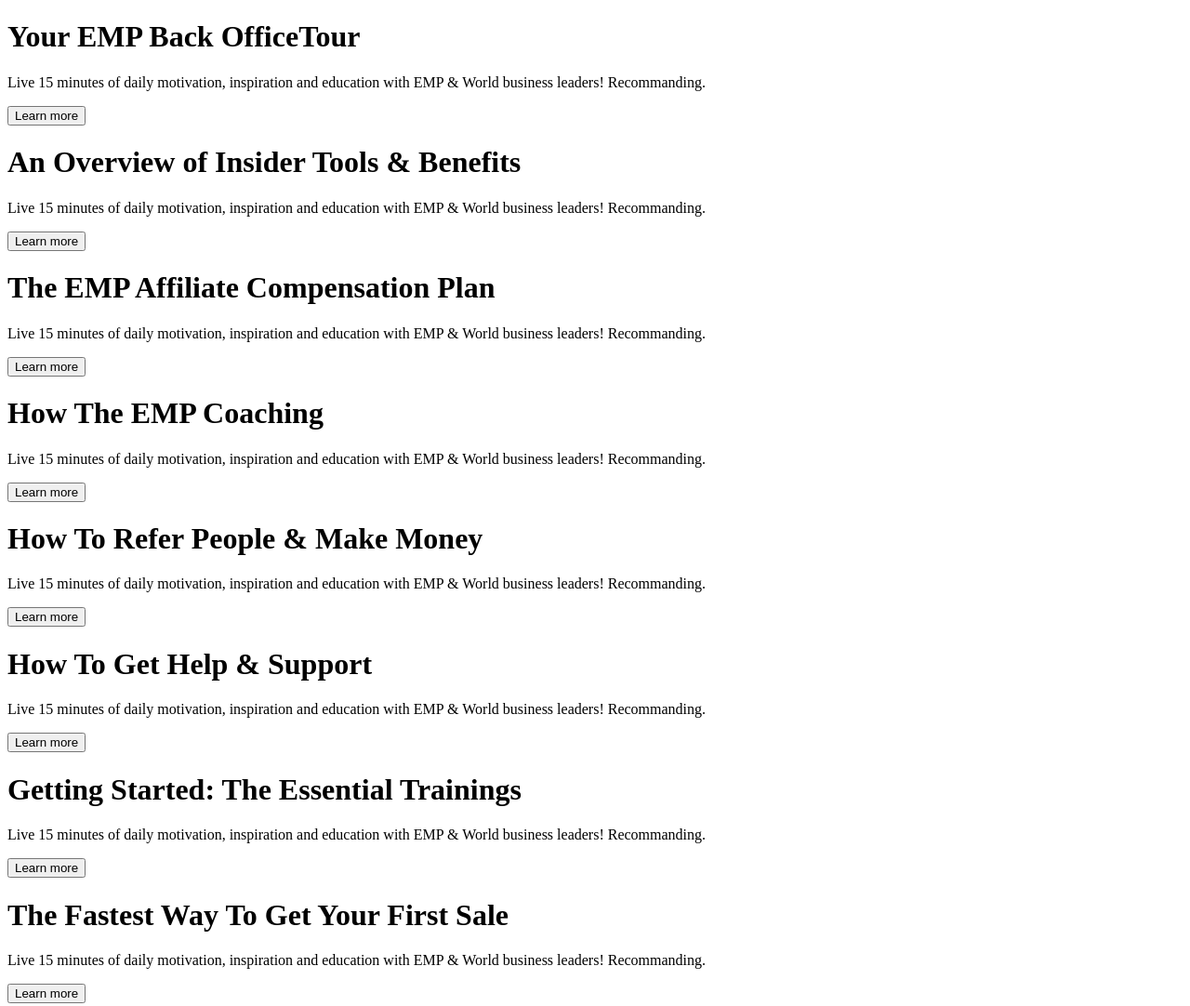
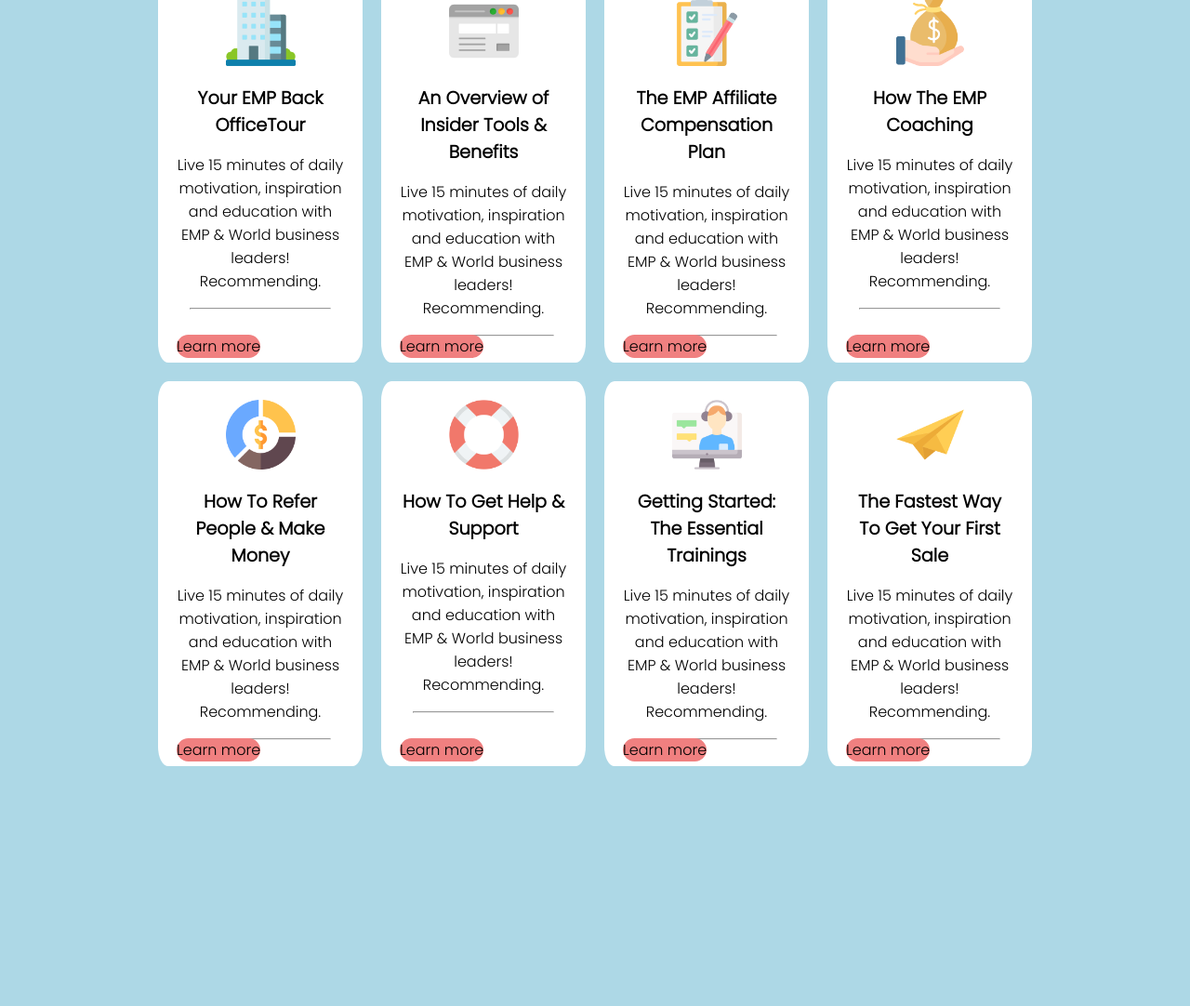
Before and after one commit to l4ur4nn3/grid-away-grid-ahoy, a plain HTML site: page index.html in a window 1280 px wide. Shown: the whole page at 93% size. After the commit the page ends 834 px from the top, so only its background shows below. Drawn offline with Linux system fonts and the light colour scheme.

Commit message:
going through the css - need to center the button

```diff
--- a/index.html
+++ b/index.html
@@ -10,76 +10,84 @@
 <body>
     <div class="grid">
         <div class="cases">
+            <img src="/ressources/office-building.png">
             <h1>
                 Your EMP Back OfficeTour
             </h1>
             <p>
-                Live 15 minutes of daily motivation, inspiration and education with EMP & World business leaders! Recommanding.
+                Live 15 minutes of daily motivation, inspiration and education with EMP & World business leaders! Recommending.
             </p>
-            <button>Learn more</button>
+            <hr><div class ="button">Learn more</div>
         </div>
         <div class="cases">
+            <img src="/ressources/browsing.png">
             <h1>
                 An Overview of Insider Tools & Benefits
             </h1>
             <p>
-                Live 15 minutes of daily motivation, inspiration and education with EMP & World business leaders! Recommanding.
+                Live 15 minutes of daily motivation, inspiration and education with EMP & World business leaders! Recommending.
             </p>
-            <button>Learn more</button>
+            <hr><div class ="button">Learn more</div>
         </div>
         <div class="cases">
+            <img src="/ressources/checklist.png">
             <h1>
                 The EMP Affiliate Compensation Plan
             </h1>
             <p>
-                Live 15 minutes of daily motivation, inspiration and education with EMP & World business leaders! Recommanding.
+                Live 15 minutes of daily motivation, inspiration and education with EMP & World business leaders! Recommending.
             </p>
-            <button>Learn more</button>
+            <hr><div class ="button">Learn more</div>
         </div>
         <div class="cases">
+            <img src="/ressources/salary.png">
             <h1>
                 How The EMP Coaching
             </h1>
             <p>
-                Live 15 minutes of daily motivation, inspiration and education with EMP & World business leaders! Recommanding.
+                Live 15 minutes of daily motivation, inspiration and education with EMP & World business leaders! Recommending.
             </p>
-            <button>Learn more</button>
+            <hr><div class ="button">Learn more</div>
         </div>
         <div class="cases">
+            <img src="/ressources/pie-chart.png">
             <h1>
                 How To Refer People & Make Money
             </h1>
             <p>
-                Live 15 minutes of daily motivation, inspiration and education with EMP & World business leaders! Recommanding.
+                Live 15 minutes of daily motivation, inspiration and education with EMP & World business leaders! Recommending.
             </p>
-            <button>Learn more</button>
+            <hr><div class ="button">Learn more</div>
         </div>
         <div class="cases">
+            <img src="ressources/life-buoy.png">
             <h1>
                 How To Get Help & Support
             </h1>
             <p>
-                Live 15 minutes of daily motivation, inspiration and education with EMP & World business leaders! Recommanding.
+                Live 15 minutes of daily motivation, inspiration and education with EMP & World business leaders! Recommending.
             </p>
-            <button>Learn more</button>
+            <hr><div class ="button">Learn more</div>
         </div>
         <div class="cases">
+            <img src="/ressources/online-class.png">
             <h1>
                 Getting Started: The Essential Trainings
             </h1>
             <p>
-                Live 15 minutes of daily motivation, inspiration and education with EMP & World business leaders! Recommanding.
+                Live 15 minutes of daily motivation, inspiration and education with EMP & World business leaders! Recommending.
             </p>
-            <button>Learn more</button>
+            <hr><div class ="button">Learn more</div>
         </div>
         <div class="cases">
+            <img src="/ressources/paper-airplane.png">
             <h1>
                 The Fastest Way To Get Your First Sale
             </h1>
             <p>
-                Live 15 minutes of daily motivation, inspiration and education with EMP & World business leaders! Recommanding.
+                Live 15 minutes of daily motivation, inspiration and education with EMP & World business leaders! Recommending.
             </p>
-            <button>Learn more</button>
+            <hr><div class ="button">Learn more</div>
         </div>
     </div>
 </body>
--- a/ressources/style.css
+++ b/ressources/style.css
@@ -0,0 +1,47 @@
+@import url('https://fonts.googleapis.com/css2?family=Poppins:wght@300&display=swap');
+
+.grid {
+    display: grid;
+    grid-template-columns: 1fr 1fr 1fr 1fr;
+    grid-template-rows: 1fr 1fr;
+}
+body, html {
+    display: flex;
+    justify-content: space-evenly;
+    align-items: center;
+    width: 100%;
+    height: 100%;
+    font-family: 'Poppins', sans-serif;
+    text-align: center;
+    background-color: lightblue;
+}
+.cases {
+    padding: 20px;
+    width: fit-content;
+    background-color: white;
+    margin: 10px;
+    border-radius: 5%;
+    position: relative;
+}
+.button {
+    border: none;
+    background-color: lightcoral;
+    border-radius: 25px;
+    position: absolute;
+    bottom: 0;
+    margin-bottom: 5px;
+    margin-top: 5px;
+}
+img {
+    width: 75px;
+}
+h1 {
+    font-size: larger;
+}
+hr {
+    width: 150px;
+}
+body {
+    height: fit-content;
+    width: 75%;
+}
```
Also changed, not shown: ressources/browsing.png (added), ressources/checklist.png (added), ressources/goal.png (added), ressources/life-buoy.png (added), ressources/office-building.png (added), ressources/online-class.png (added), ressources/paper-airplane.png (added), ressources/pie-chart.png (added), ressources/salary.png (added).
